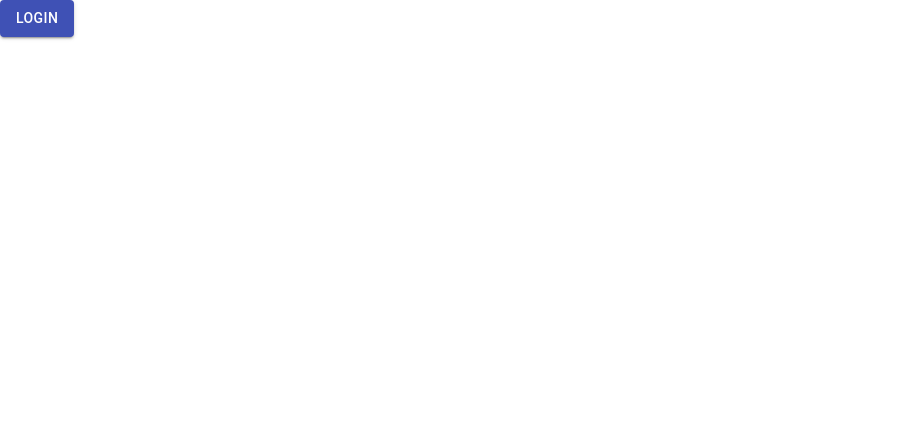
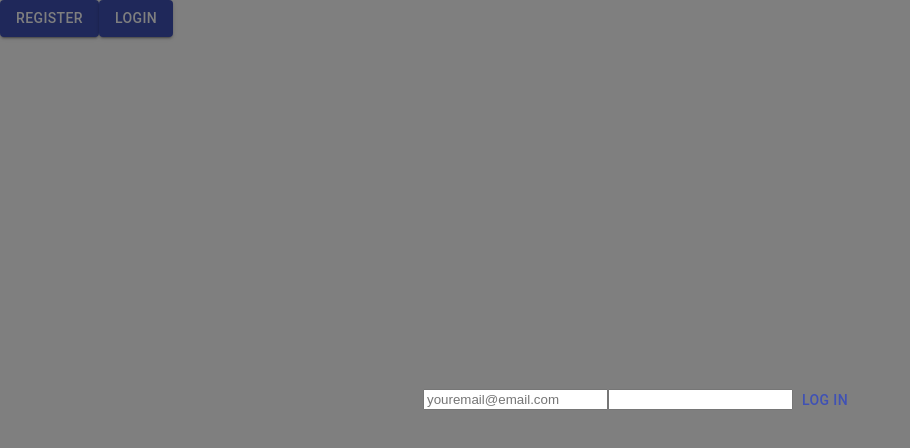
Before and after one commit to danschae/CurrencyApp, a React (Create React App) app: page / in a window 1280 px wide. Both pictures are taken after a click on the button "LOGIN". Shown: the top 448 px of the page, without its empty margins (0-910 px from the left). Built offline with nearby package versions, Linux system fonts and the light colour scheme.

Commit message:
add login and register modals

```diff
--- a/src/components/Admin/Login.js
+++ b/src/components/Admin/Login.js
@@ -1,67 +1,74 @@
-// import {useState} from 'react';
-// import { makeStyles } from '@material-ui/core/styles';
-// import Modal from '@material-ui/core/Modal';
-// import Fade from '@material-ui/core/Fade';
+import {useState} from 'react';
+import { makeStyles } from '@material-ui/core/styles';
+import Modal from '@material-ui/core/Modal';
+import Backdrop from '@material-ui/core/Backdrop';
+import Fade from '@material-ui/core/Fade';
+import Button from '@material-ui/core/Button';
 
-// const loginData = {
-//   username: '',
-//   email: '',
-//   password: '',
-//   errorMessage: '',
-//   errorType: ''
-// };
 
-// const useStyles = makeStyles((theme) => ({
-//   modal: {
-//     display: 'flex',
-//     alignItems: 'center',
-//     justifyContent: 'center',
+const loginData = {
+  email: '',
+  password: '',
+  errorMessage: '',
+  errorType: ''
+};
 
-//   },
-//   paper: {
-//     backgroundColor: theme.palette.background.paper,
-//     border: '2px solid #000',
-//     boxShadow: theme.shadows[5],
-//     padding: theme.spacing(2, 4, 3),
-//   },
-// }));
+const useStyles = makeStyles((theme) => ({
+  modal: {
+    display: 'flex',
+    alignItems: 'center',
+    justifyContent: 'center',
 
-// const LoginForm = () => {
-//   const [login, setLogin] = useState(loginData);
-//   const [open, setOpen] = useState(false);
-//   const classes = useStyles();
+  },
+  paper: {
+    backgroundColor: theme.palette.background.paper,
+    border: '2px solid #000',
+    boxShadow: theme.shadows[5],
+    padding: theme.spacing(2, 4, 3),
+  },
+}));
 
-//   const handleOpen = () => {
-//     // open from navbar
-//   };
+const LoginForm = props => {
+  const [login, setLogin] = useState(loginData);
+  const classes = useStyles();
 
-//   const handleClose = () => {
-//     // close from navbar
-//   };
 
-//   return (
-//    <>
-//          <Modal
-//         aria-labelledby="transition-modal-title"
-//         aria-describedby="transition-modal-description"
-//         className={classes.modal}
-//         open={open}
-//         onClose={handleClose}
-//         closeAfterTransition
-//         BackdropComponent={Backdrop}
-//         BackdropProps={{
-//           timeout: 500,
-//         }}
-//       >
-//         <Fade in={open}>
-//           <div className={classes.paper}>
-//             <h2 id="transition-modal-title">Transition modal</h2>
-//             <p id="transition-modal-description">react-transition-group animates me.</p>
-//           </div>
-//         </Fade>
-//       </Modal>
-//    </>
-//   );
-// };
+  const handleClose = () => {
+    props.setModal({...props.modal, loginOpen: false})
+  };
 
-// export default LoginForm;
+  const submitLogin = () => {
+    console.log("logged in")
+    handleClose();
+  }
+
+  return (
+   <>
+         <Modal
+        aria-labelledby="transition-modal-title"
+        aria-describedby="transition-modal-description"
+        className={classes.modal}
+        onClose={handleClose}
+        closeAfterTransition
+        BackdropComponent={Backdrop}
+        BackdropProps={{
+          timeout: 500,
+        }}
+        open={props.modal.loginOpen}
+      >
+        <Fade in={props.modal.loginOpen}>
+          <form onSubmit={event => {
+            event.preventDefault()
+            submitLogin();
+          }}>
+          <input type='email' placeholder='youremail@email.com'/>
+          <input type='password'/>
+          <Button color="primary" onClick={submitLogin}>Log in</Button>
+          </form>
+        </Fade>
+      </Modal>
+   </>
+  );
+};
+
+export default LoginForm;
--- a/src/components/Admin/Register.js
+++ b/src/components/Admin/Register.js
@@ -0,0 +1,75 @@
+import {useState} from 'react';
+import { makeStyles } from '@material-ui/core/styles';
+import Modal from '@material-ui/core/Modal';
+import Backdrop from '@material-ui/core/Backdrop';
+import Fade from '@material-ui/core/Fade';
+import Button from '@material-ui/core/Button';
+
+const regData = {
+  username: '',
+  email: '',
+  password: '',
+  errorMessage: '',
+  errorType: ''
+};
+
+const useStyles = makeStyles((theme) => ({
+  modal: {
+    display: 'flex',
+    alignItems: 'center',
+    justifyContent: 'center',
+
+  },
+  paper: {
+    backgroundColor: theme.palette.background.paper,
+    border: '2px solid #000',
+    boxShadow: theme.shadows[5],
+    padding: theme.spacing(2, 4, 3),
+  },
+}));
+
+const RegForm = props => {
+  const [register, setRegister] = useState(regData);
+  const classes = useStyles();
+
+
+  const handleClose = () => {
+    props.setModal({...props.modal, regOpen: false})
+  };
+
+  const submitRegister = () => {
+    console.log("registered!")
+    handleClose();
+  }
+
+  return (
+   <>
+         <Modal
+        aria-labelledby="transition-modal-title"
+        aria-describedby="transition-modal-description"
+        className={classes.modal}
+        onClose={handleClose}
+        closeAfterTransition
+        BackdropComponent={Backdrop}
+        BackdropProps={{
+          timeout: 500,
+        }}
+        open={props.modal.regOpen}
+      >
+        <Fade in={props.modal.regOpen}>
+          <form onSubmit={event => {
+            event.preventDefault()
+            submitRegister();
+          }}>
+          <input type='username' placeholder='your username'/>
+          <input type='email' placeholder='youremail@email.com'/>
+          <input type='password'/>
+          <Button color="primary" onClick={submitRegister}>Log in</Button>
+          </form>
+        </Fade>
+      </Modal>
+   </>
+  );
+};
+
+export default RegForm;
--- a/src/components/NavBar.js
+++ b/src/components/NavBar.js
@@ -1,11 +1,15 @@
 import {useState} from 'react';
 import { makeStyles } from '@material-ui/core/styles';
 import Button from '@material-ui/core/Button';
+import LoginForm from './Admin/Login'
+import RegForm from './Admin/Register'
 
 const modalState = {
   regOpen: false,
   loginOpen: false
 };
+
+
 
 const useStyles = makeStyles((theme) => ({
   root: {
@@ -21,9 +25,30 @@ const NavBar = () => {
 
   return (
     <>
-    <Button variant="contained" color="primary">
+       <Button variant="contained" color="primary" onClick={() => {
+      console.log("clicked")
+      setModal({...modal,regOpen: true})
+      console.log(modal)
+}}
+      >
+        Register
+      </Button>
+      {modal.regOpen && <RegForm
+      modal={modal}
+      setModal={setModal}
+      />}
+    <Button variant="contained" color="primary" onClick={() => {
+      console.log("clicked")
+      setModal({...modal,loginOpen: true})
+      console.log(modal)
+}}
+      >
         Login
       </Button>
+      {modal.loginOpen && <LoginForm
+      modal={modal}
+      setModal={setModal}
+      />}
     </>
   );
 };
```
